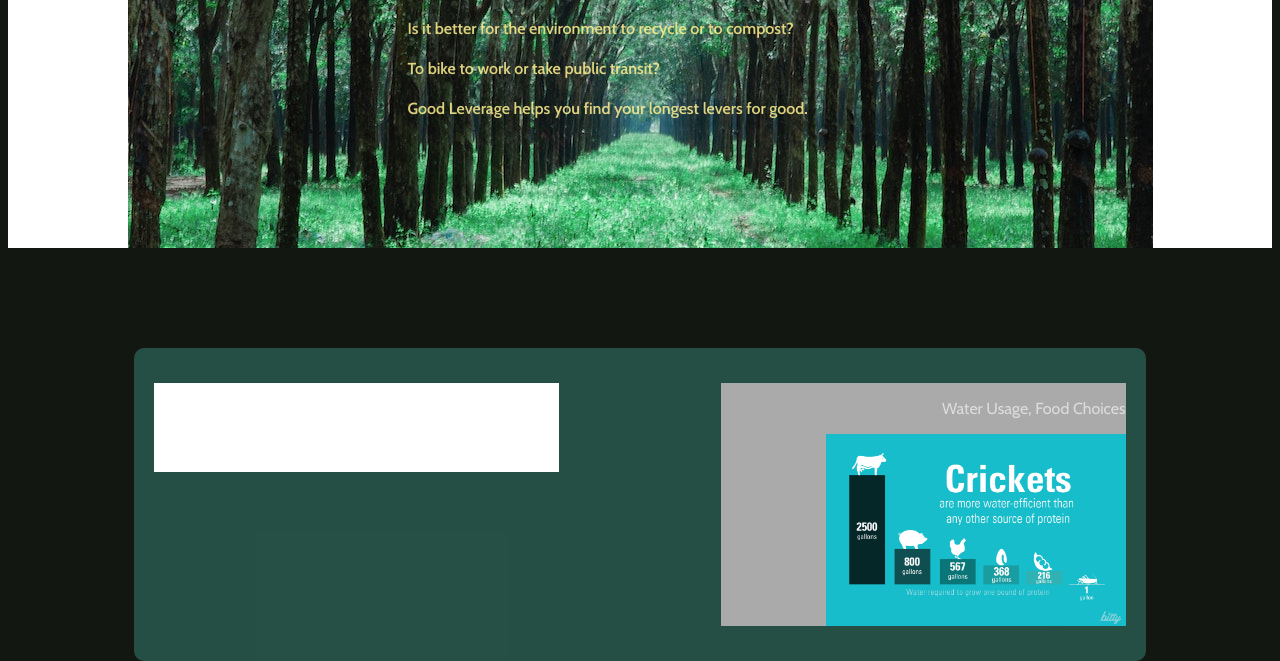
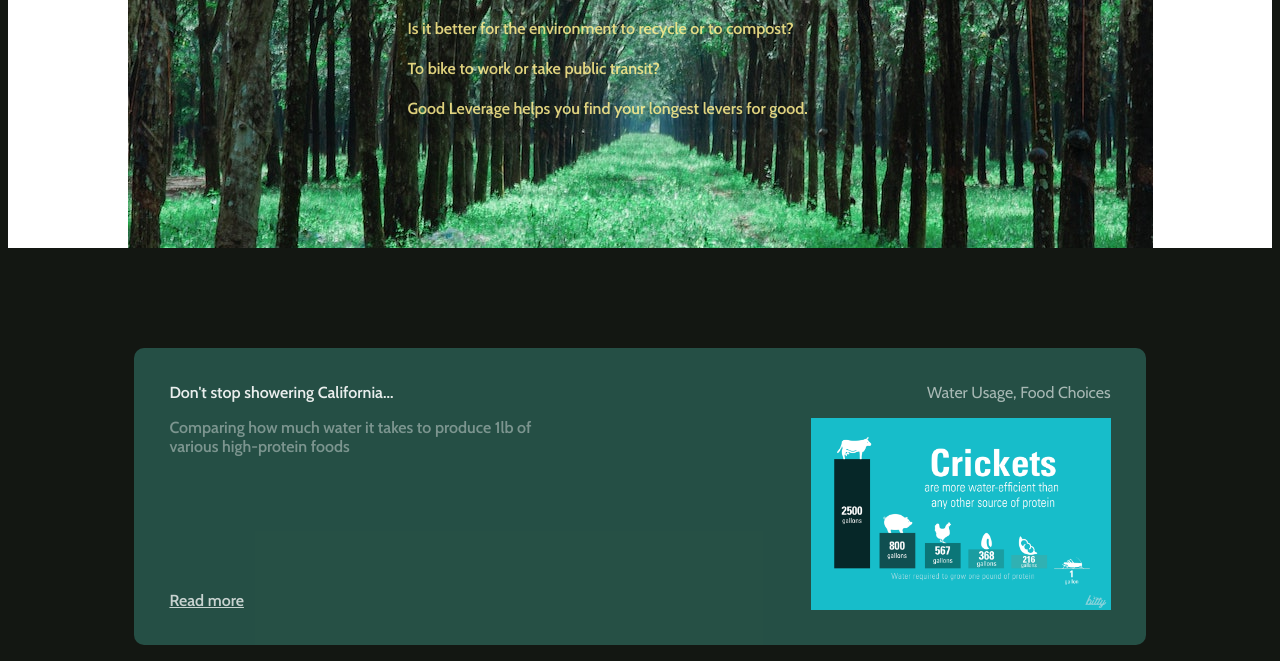
Before and after one commit to lsivitz/goodleverage, a plain HTML site: page index.html in a window 1280 px wide. Shown: the part 232-893 px from the top of the page. Drawn offline with nearby package versions, Linux system fonts and the light colour scheme.

Commit message:
post alignment done

```diff
--- a/index.html
+++ b/index.html
@@ -25,6 +25,7 @@
                         <a href="https://medium.com/@lesliejz/don-t-stop-showering-california-lay-off-the-burgers-and-nuts-and-pick-up-some-crickets-eb63bddf0277"
                            class="link" > Don't stop showering California...  </a>
                         <p class="summary">Comparing how much water it takes to produce 1lb of various high-protein foods</p>
+                        <a class="more" href="https://medium.com/@lesliejz/don-t-stop-showering-california-lay-off-the-burgers-and-nuts-and-pick-up-some-crickets-eb63bddf0277">Read more</a>
                     </div>
 
                     <div class="postdetails">
--- a/stylesheet.css
+++ b/stylesheet.css
@@ -74,17 +74,16 @@ h4 {
 .postcopy {
     display: inline-block;
     float: left;
-    background-color: #ffffff;
     width: 40%;
-    margin-left: 20px;
+    margin-left: 35px;
 }
 
 .postdetails {
+    position: relative;
     display: inline-block;
     float: right;
-    background-color: #aaaaaa;
     width: 40%;
-    margin-right: 20px;
+    margin-right: 35px;
 }
 
 .link {
@@ -102,12 +101,25 @@ h4 {
     font-weight: 600;
 }
 
+.more {
+    position: absolute;
+    bottom: 35px;
+    font-family: 'Cabin', sans-serif;
+    color: rgba(255, 255, 255, 0.75);
+    size: 18pt;
+    font-weight: 600;
+    text-decoration: underline;
+}
+
+
 .tags {
+    display: inline-block;
+    float: right;
+    margin-top: 0px;
     color: rgba(255, 255, 255, 0.6);
     size: 14pt;
     font-family: 'Cabin', sans-serif;
     font-weight: 400;
-    text-align: right;
 }
 
 .linkpic {
```
